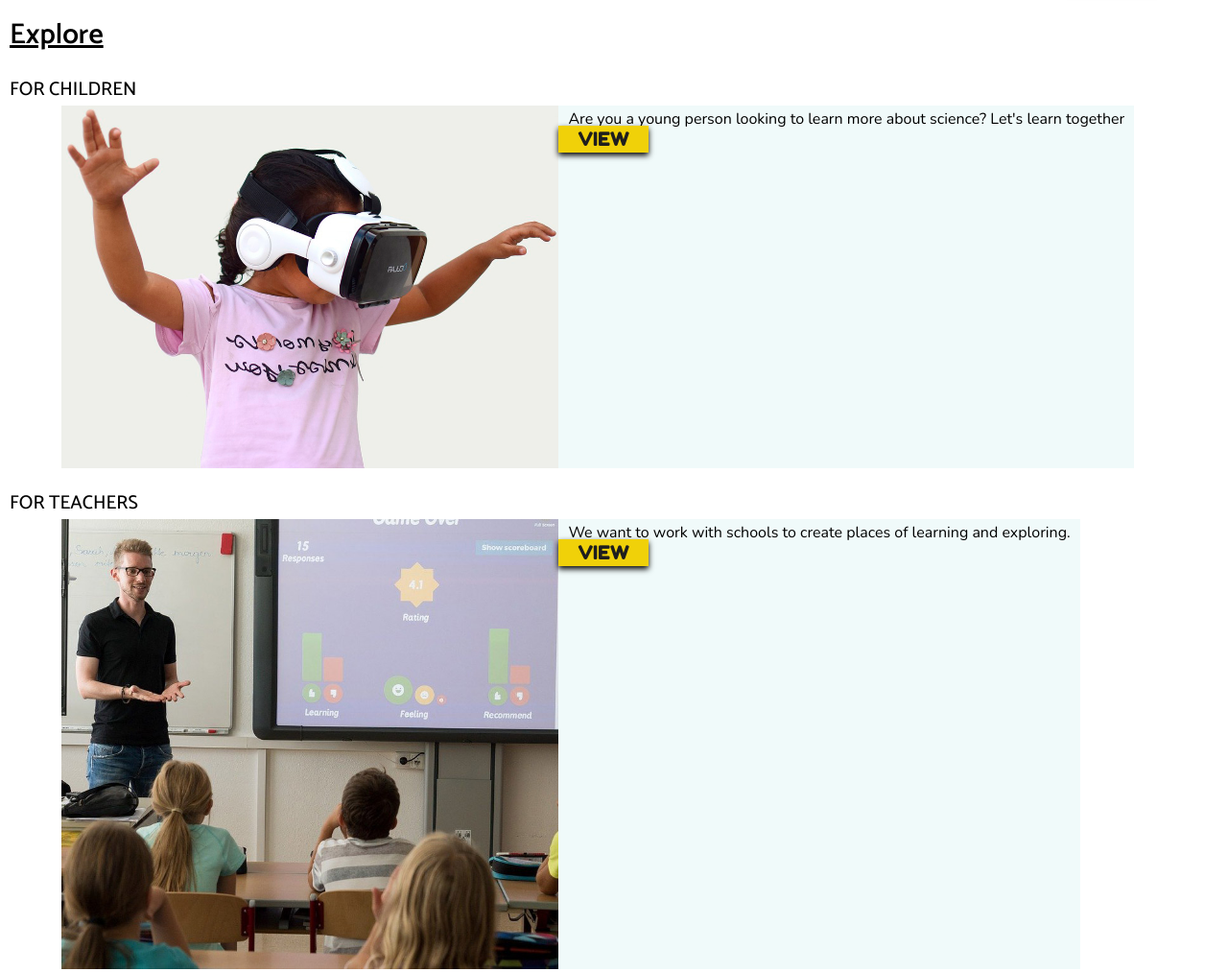
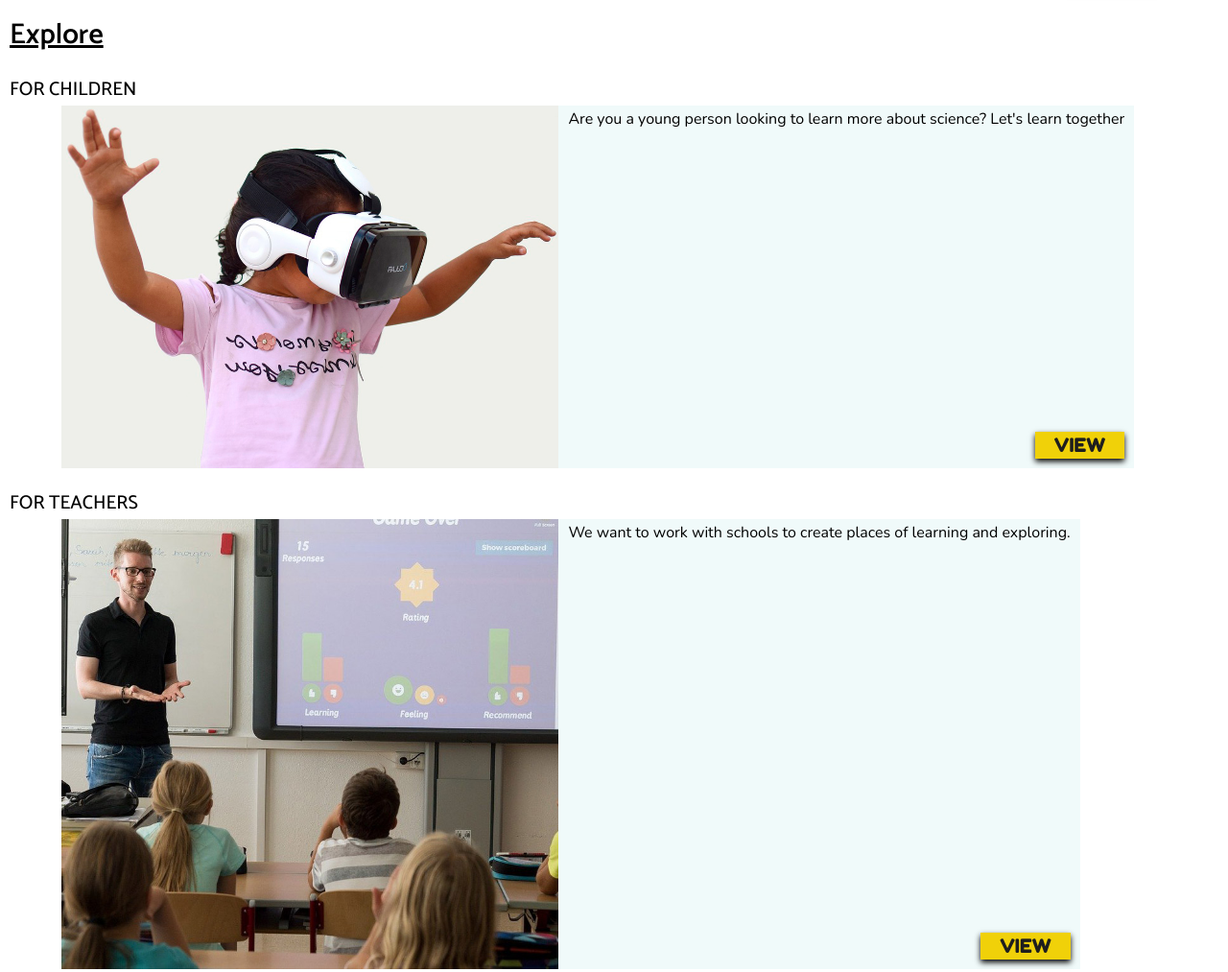
Before and after one commit to Melisa-Zorraindo/semester-project-one, a plain HTML site: page index.html in a window 1280 px wide. Shown: the part 1266-2279 px from the top of the page at 96% size. Drawn offline with nearby package versions, Linux system fonts and the light colour scheme.

Commit message:
Fixed cta position for explore section

```diff
--- a/css/index.css
+++ b/css/index.css
@@ -64,8 +64,12 @@ h1 {
 .explore-brief {
   background-color: var(--background-light-blue);
   max-width: 55%;
-  position: relative;
+  /*position: relative;*/
   min-height: 150px;
+  display: flex;
+  flex-direction: column;
+  align-items: flex-end;
+  justify-content: space-between;
 }
 
 .explore-brief p {
--- a/css/style.css
+++ b/css/style.css
@@ -106,9 +106,6 @@ i {
   padding: 3px;
 }
 
-.exhibition-brief-cta {
-  padding: 10px;
-}
 .news {
   max-width: 80%;
   margin: auto;
@@ -120,6 +117,11 @@ i {
   display: flex;
   flex-direction: column;
   align-items: start;
+}
+
+.exhibition-brief-cta,
+.explore-brief a {
+  margin: 10px;
 }
 .news h3 {
   background-color: var(--background-light-purple);
```
